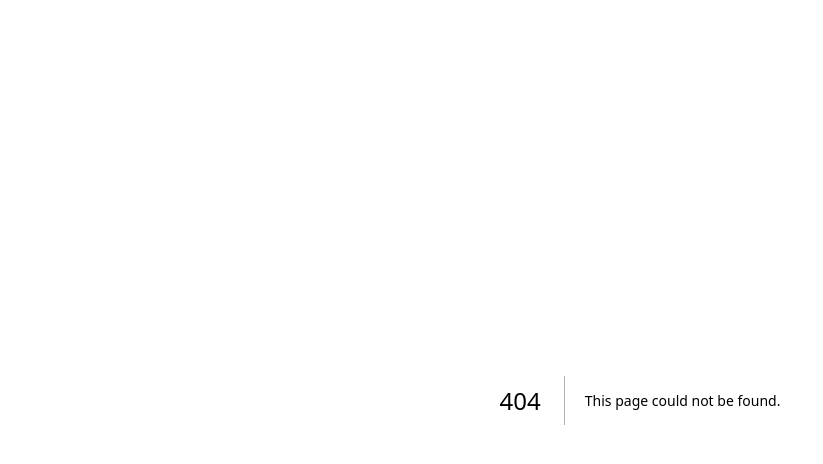
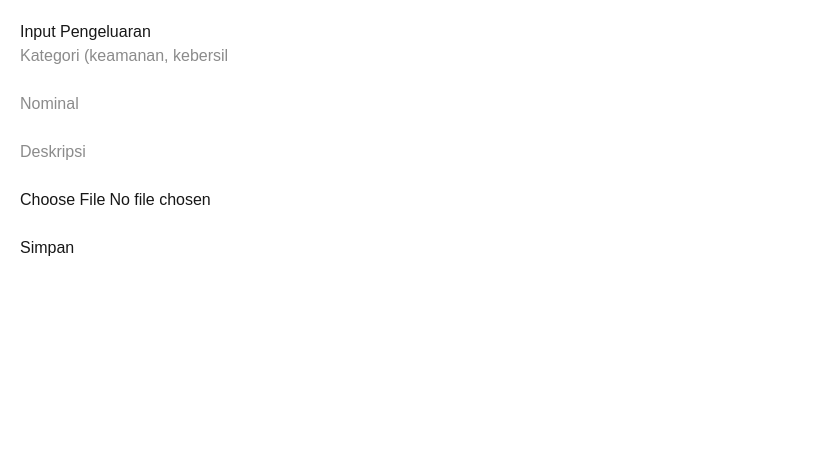
Before and after one commit to tr-hutz/kaswarga, a Next.js app: page /admin/pengeluaran in a window 1280 px wide. Before the commit this address had no page. Shown: the top 464 px of the page, without its empty margins (0-823 px from the left). Built offline with nearby package versions, Linux system fonts and the light colour scheme.

Commit message:
Refine page pembayaran, add page pengeluaran

```diff
--- a/app/admin/pembayaran/page.js
+++ b/app/admin/pembayaran/page.js
@@ -1,38 +1,64 @@
 'use client'
-import { useState } from 'react'
+import { useEffect, useState } from 'react'
 import { supabase } from '../../../lib/supabase'
 
 export default function Pembayaran() {
-  const [warga, setWarga] = useState('')
+  const [wargaList, setWargaList] = useState([])
+  const [wargaId, setWargaId] = useState('')
   const [jumlah, setJumlah] = useState('')
   const [bulan, setBulan] = useState('')
 
+  useEffect(() => {
+    fetchWarga()
+  }, [])
+
+  const fetchWarga = async () => {
+    const { data } = await supabase.from('warga').select('*')
+    setWargaList(data)
+  }
+
   const simpan = async () => {
     await supabase.from('pembayaran').insert({
-      warga_id: warga,
-      jumlah_bayar: jumlah,
-      jumlah_bulan: bulan,
+      warga_id: wargaId,
+      jumlah_bayar: parseInt(jumlah),
+      jumlah_bulan: parseInt(bulan),
       tahun: new Date().getFullYear(),
       tanggal: new Date()
     })
-    alert('Tersimpan')
+
+    alert('Pembayaran tersimpan')
   }
 
   return (
-    <div>
+    <div style={{ padding: 20 }}>
       <h2>Input Pembayaran</h2>
-      <input placeholder="Warga ID" onChange={e => setWarga(e.target.value)} />
-      <input placeholder="Jumlah Bayar" onChange={e => setJumlah(e.target.value)} />
-      <input placeholder="Jumlah Bulan" onChange={e => setBulan(e.target.value)} />
+
+      <select onChange={(e) => setWargaId(e.target.value)}>
+        <option>Pilih Warga</option>
+        {wargaList.map((w) => (
+          <option key={w.id} value={w.id}>
+            {w.nama} - {w.blok}
+          </option>
+        ))}
+      </select>
+
+      <br /><br />
+
+      <input
+        placeholder="Jumlah Bayar"
+        onChange={(e) => setJumlah(e.target.value)}
+      />
+
+      <br /><br />
+
+      <input
+        placeholder="Jumlah Bulan"
+        onChange={(e) => setBulan(e.target.value)}
+      />
+
+      <br /><br />
+
       <button onClick={simpan}>Simpan</button>
     </div>
   )
 }
-
-const uploadNota = async (file) => {
-  const { data } = await supabase.storage
-    .from('nota')
-    .upload(`nota-${Date.now()}`, file)
-
-  return data.path
-}
--- /dev/null
+++ b/app/admin/pengeluaran/page.js
@@ -0,0 +1,77 @@
+'use client'
+import { useState } from 'react'
+import { supabase } from '../../../lib/supabase'
+
+export default function Pengeluaran() {
+  const [kategori, setKategori] = useState('')
+  const [nominal, setNominal] = useState('')
+  const [deskripsi, setDeskripsi] = useState('')
+  const [file, setFile] = useState(null)
+
+  const uploadNota = async () => {
+    if (!file) return null
+
+    const fileName = `nota-${Date.now()}-${file.name}`
+
+    const { data, error } = await supabase.storage
+      .from('nota')
+      .upload(fileName, file)
+
+    if (error) {
+      alert('Upload gagal')
+      return null
+    }
+
+    return data.path
+  }
+
+  const simpan = async () => {
+    const notaPath = await uploadNota()
+
+    await supabase.from('pengeluaran').insert({
+      tanggal: new Date(),
+      kategori,
+      nominal: parseInt(nominal),
+      deskripsi,
+      nota_url: notaPath
+    })
+
+    alert('Pengeluaran tersimpan')
+  }
+
+  return (
+    <div style={{ padding: 20 }}>
+      <h2>Input Pengeluaran</h2>
+
+      <input
+        placeholder="Kategori (keamanan, kebersihan, dll)"
+        onChange={(e) => setKategori(e.target.value)}
+      />
+
+      <br /><br />
+
+      <input
+        placeholder="Nominal"
+        onChange={(e) => setNominal(e.target.value)}
+      />
+
+      <br /><br />
+
+      <input
+        placeholder="Deskripsi"
+        onChange={(e) => setDeskripsi(e.target.value)}
+      />
+
+      <br /><br />
+
+      <input
+        type="file"
+        onChange={(e) => setFile(e.target.files[0])}
+      />
+
+      <br /><br />
+
+      <button onClick={simpan}>Simpan</button>
+    </div>
+  )
+}
```
